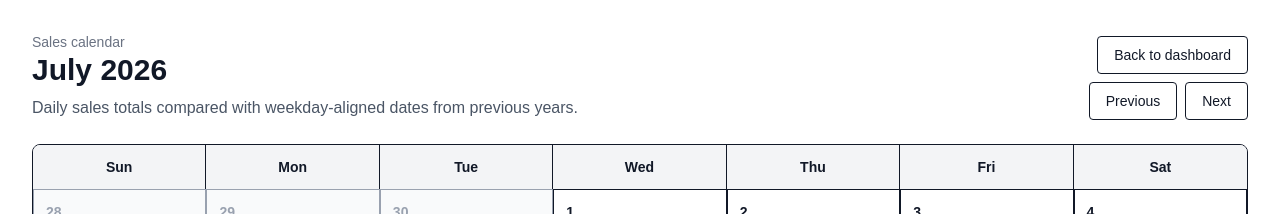
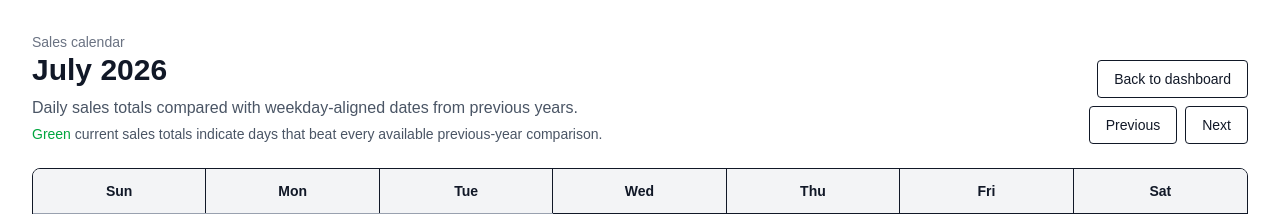
Before and after one commit to rjmcnamara22/SalesAlign, a Next.js app: page /calendar in a window 1280 px wide. Shown: the top 214 px of the page. Built offline with nearby package versions, Linux system fonts and the light colour scheme; no server answers; the database is empty.

Commit message:
Add description for calendar sales beats

```diff
--- a/app/calendar/page.tsx
+++ b/app/calendar/page.tsx
@@ -114,6 +114,11 @@ export default async function CalendarPage({
             Daily sales totals compared with weekday-aligned dates from previous
             years.
           </p>
+          <p className="mt-1 text-sm text-gray-600">
+            <span className="font-medium text-green-600">Green</span> current
+            sales totals indicate days that beat every available previous-year
+            comparison.
+          </p>
         </div>
 
         <div className="flex flex-col items-start gap-2 sm:items-end">
```
